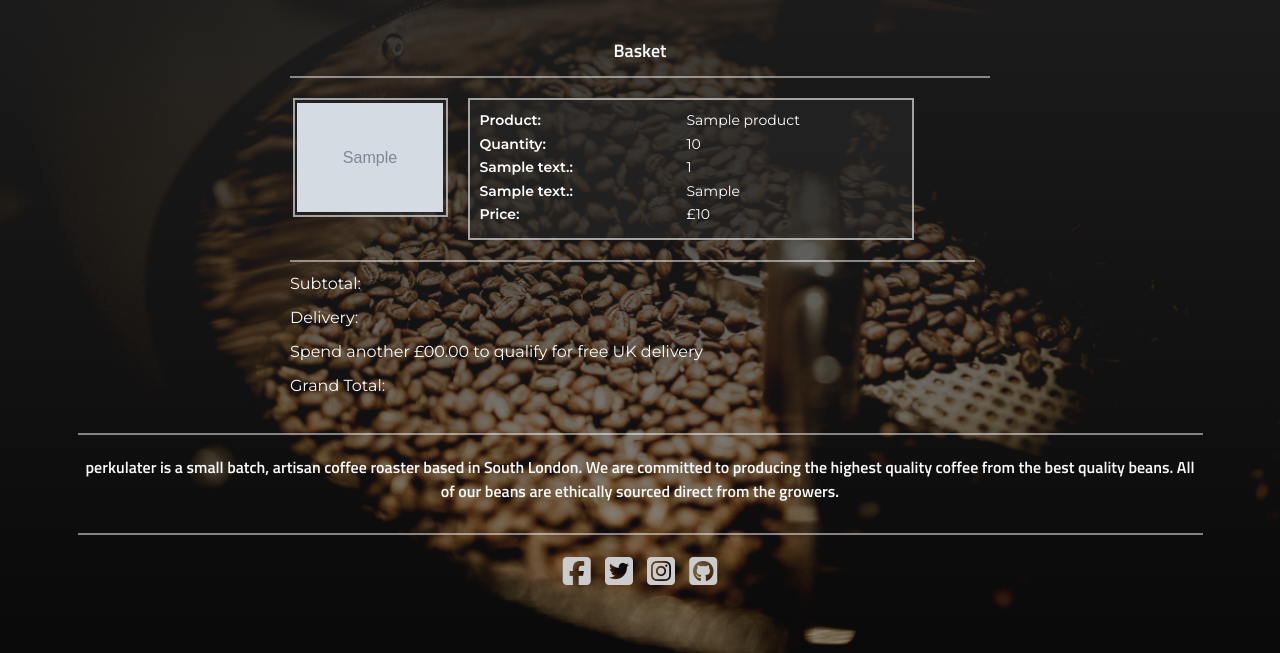
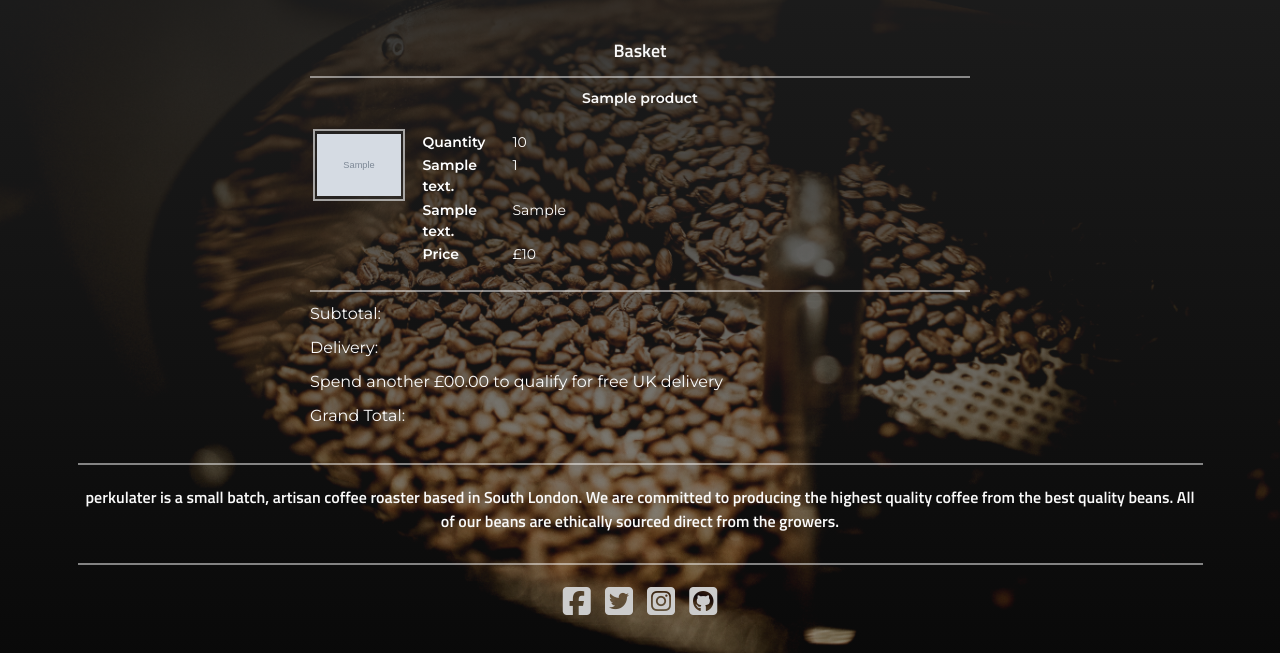
Before and after one commit to richardhenyash/perkulater, a Django app: template basket/templates/basket/basket.html in a window 1280 px wide. Shown: the part 147-800 px from the top of the page. Run offline with Django 3.2, Linux system fonts and the light colour scheme; the template is opened without the code that fills it: most values are stand-ins (such as "Sample title", 1, 10 or a date in 2020); grey boxes marked "Sample" are stand-in pictures; some libraries are stand-ins or nearby versions.

Commit message:
update basket styling

```diff
--- a/basket/static/basket/css/basket.css
+++ b/basket/static/basket/css/basket.css
@@ -1 +1,14 @@
 /*-- Basket Custom CSS--*/
+
+
+/*-- Basket Table--*/
+.basket-table-title {
+    width: 8rem;
+}
+
+/*-- Media Queries--*/
+@media (min-width: 768px) {
+    .basket-table-title {
+        width: 9rem;
+    }
+}
--- a/basket/templates/basket/basket.html
+++ b/basket/templates/basket/basket.html
@@ -12,10 +12,9 @@
 {% endblock %}
 
 {% block content %}
-<section id="basket-contents" class="container-sm pt-2">
+<section id="basket-contents" class="container-sm container-custom pt-2">
     <div class="row py-4">
-        <div class="d-none d-md-block col-md-2"></div>
-        <div class="col-sm-12 col-md-8 pt-4 px-5">
+        <div class="col-12 pt-4 px-5">
             <div class="row">
                 <div class="col-12">
                     <h6 class="product-text-lg text-center pt-2">Basket</h6>
@@ -23,10 +22,12 @@
                 <div class="divider-opaque">
                     <hr>
                 </div>
+            </div>
             {% if basket_items %}
                 {% for basket_item in basket_items %}
                     <div class="row">
-                            <div class="col-3 p-3">
+                        <p class="product-detail-title-text text-center pt-0">{{basket_item.product.name}}</p>
+                        <div class="col-4 col-md-2 p-3">
                             <div class="product-container">
                                 <div class="image-container">
                                     <a href="{% url 'product_detail' basket_item.product_id %}">
@@ -35,51 +36,45 @@
                                 </div>
                             </div>
                         </div>
-                            <div class="col-8 p-3">
-                                <div class="product-detail-container">
-                                    <table class="table table-dark table-borderless">
-                                        <thead>
+                        <div class="col-8 col-md-10 p-1">
+                            <div class="">
+                                <table class="table table-dark table-borderless basket-table">
                                     <tr>
-                                            <th scope="col-3"></th>
-                                            <th scope="col-9"></th>
-                                            </tr>
-                                        </thead>
-                                        <tr>
-                                        <tr>
-                                            <td class="product-detail-title-text px-3 pt-0 pb-1">Product: </td>
-                                            <td class="product-detail-text pt-0 pb-1">{{basket_item.product.name}}</td>
+                                        <td class="product-detail-title-text basket-table-title px-2 pt-3 pb-1">Quantity</td>
+                                        <td class="product-detail-text pt-3 pb-1">{{basket_item.product_quantity}}</td>
                                     </tr>
                                     <tr>
-                                            <td class="product-detail-title-text px-3 pt-0 pb-1">Quantity: </td>
-                                            <td class="product-detail-text pt-0 pb-1">{{basket_item.product_quantity}}</td>
-                                        </tr>
-                                        <tr>
-                                            <td class="product-detail-title-text px-3 pt-0 pb-1">{{ basket_item.product_category.size_description }}: </td>
+                                        <td class="product-detail-title-text basket-table-title px-2 pt-0 pb-1">{{ basket_item.product_category.size_description }}</td>
                                         <td class="product-detail-text pt-0 pb-1">{{basket_item.product_size}}</td>
                                     </tr>
                                     <tr>
-                                            <td class="product-detail-title-text px-3 pt-0 pb-1">{{ basket_item.product_category.type_description }}: </td>
+                                        <td class="product-detail-title-text basket-table-title px-2 pt-0 pb-1">{{ basket_item.product_category.type_description }}</td>
                                         <td class="product-detail-text pt-0 pb-1">{{basket_item.product_type}}</td>
                                     </tr>
                                     <tr>
-                                            <td class="product-detail-title-text px-3 pt-0 pb-1">Price: </td>
+                                        <td class="product-detail-title-text basket-table-title px-2 pt-0 pb-1">Price</td>
                                         <td class="product-detail-text pt-0 pb-1">£{{basket_item.line_item_price}}</td>
                                     </tr>
                                 </table>
                             </div>
                         </div>
+                    </div>
+                    <div class="row">
                         <div class="divider-opaque">
                             <hr>
                         </div>
                     </div>
                     {% endfor %}
+                    <div class="row">
                         <div class="col-12">
                             <p>Subtotal: </p>
                             <p>Delivery: </p>
                             <p>Spend another <span>£00.00</span> to qualify for free UK delivery</p>
                             <p>Grand Total: </p>
                         </div>
+                    </div>
                 {% else %}
+                    <div class="row">
                         <div class="col-12">
                             <p class="product-text-lg text-left pt-2">Your basket is currrently empty</p>
                             <p>Free delivery on orders over £{{ free_delivery_amount }}</p>
@@ -91,10 +86,10 @@
                                 </a>
                             </div>
                         </div>
+                    </div>
                 {% endif %}
             </div>
         </div>
-        <div class="d-none d-md-block col-md-2"></div>
     </div>
 </section>
 
```
Lines whose indentation alone changed are shown as unchanged.
